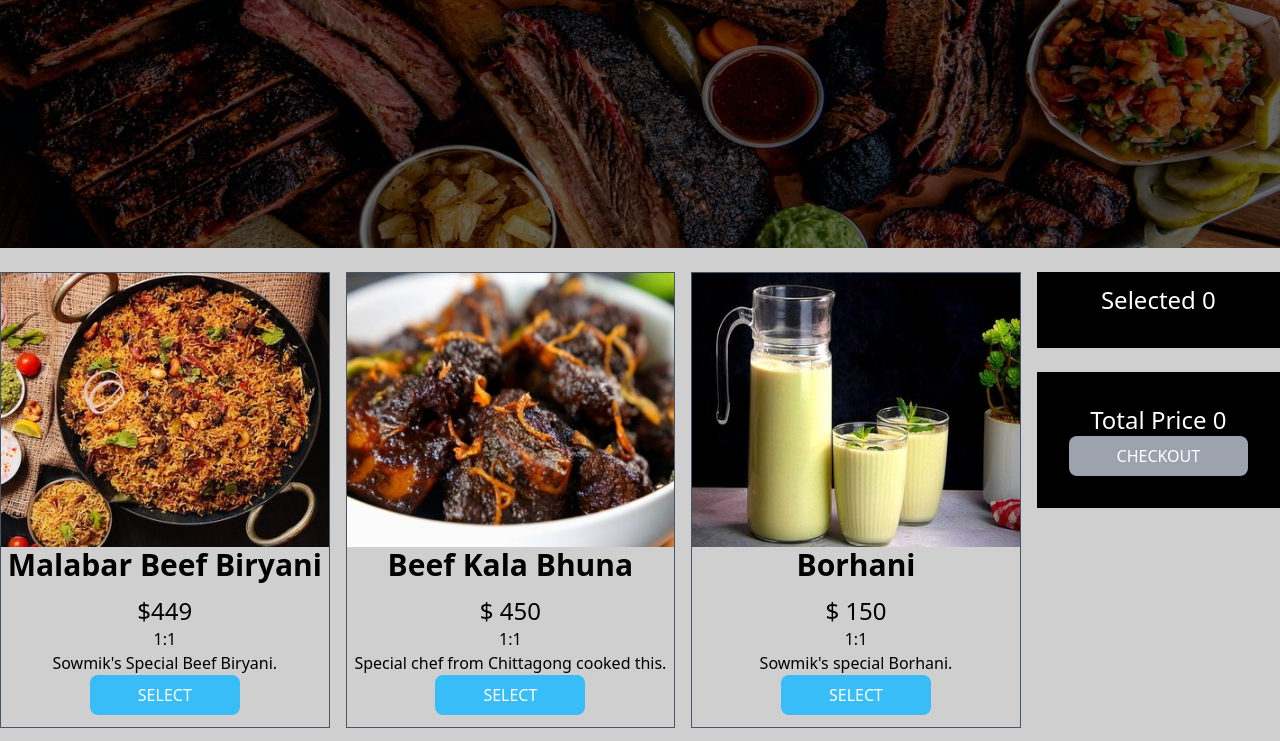
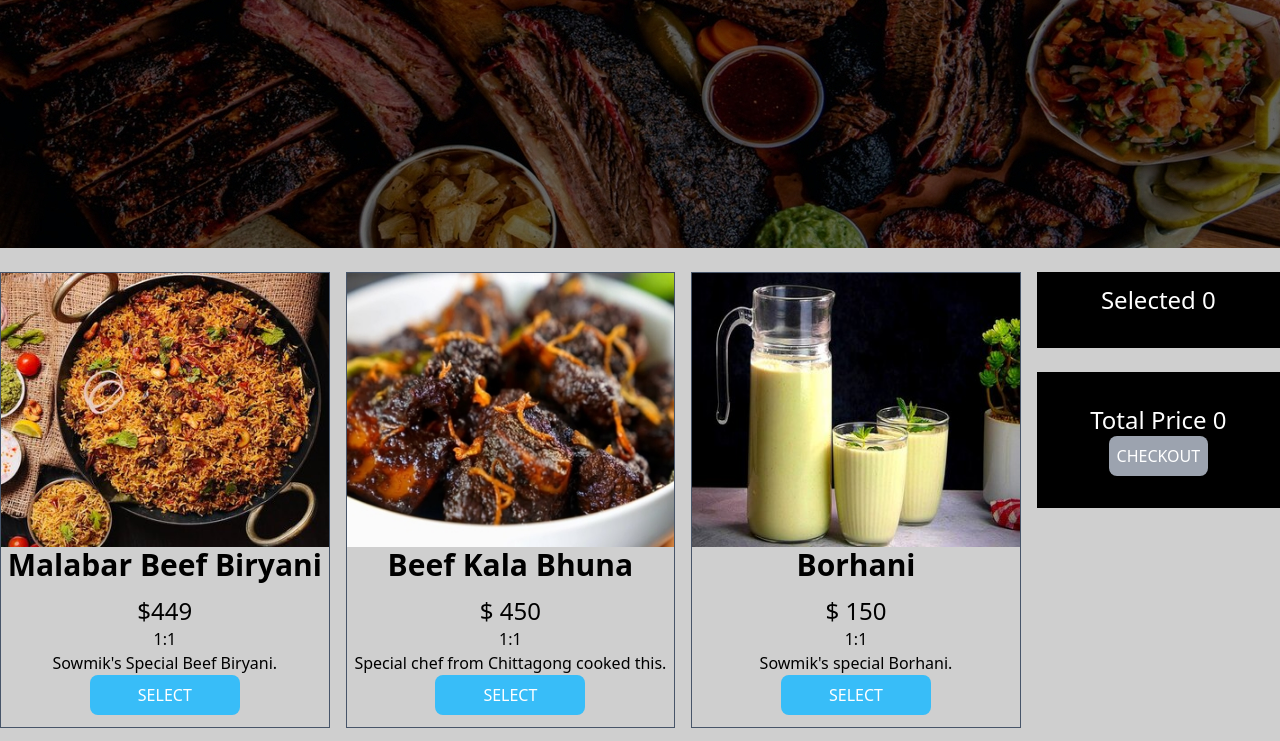
Before and after one commit to sowmik-sec/your-favorite-food-selection, a plain HTML site: page index.html in a window 1280 px wide. Shown: the part 340-1081 px from the top of the page. Drawn offline with nearby package versions, Linux system fonts and the light colour scheme.

Commit message:
checkout button design changed

```diff
--- a/index.html
+++ b/index.html
@@ -330,7 +330,7 @@
             <button
               onclick="window.location.href='ready-food.html';"
               id="btn-checkout"
-              class="bg-gray-400 btn-recipe font-medium text-white px-12 py-2 rounded-lg mb-3"
+              class="bg-gray-400 btn-recipe font-medium text-white px-2 py-2 rounded-lg mb-3"
               disabled
             >
               CHECKOUT
```
